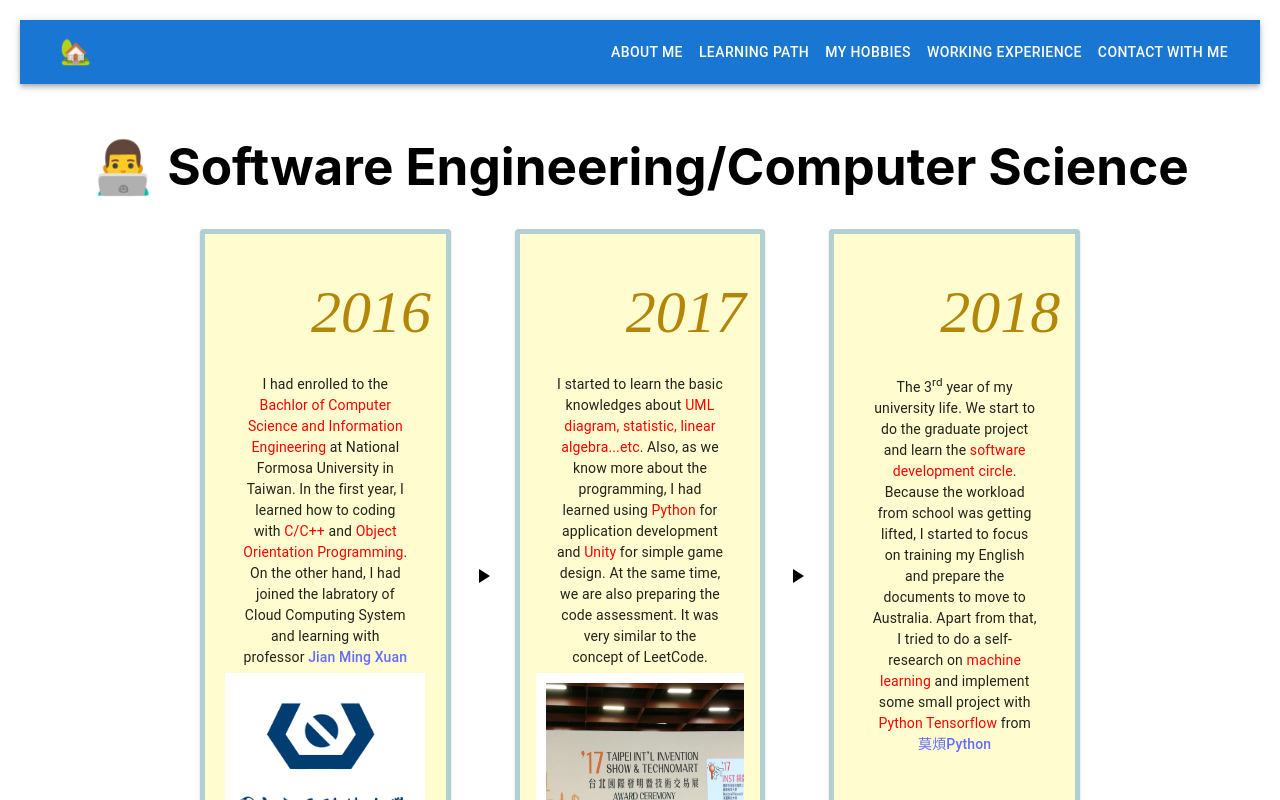
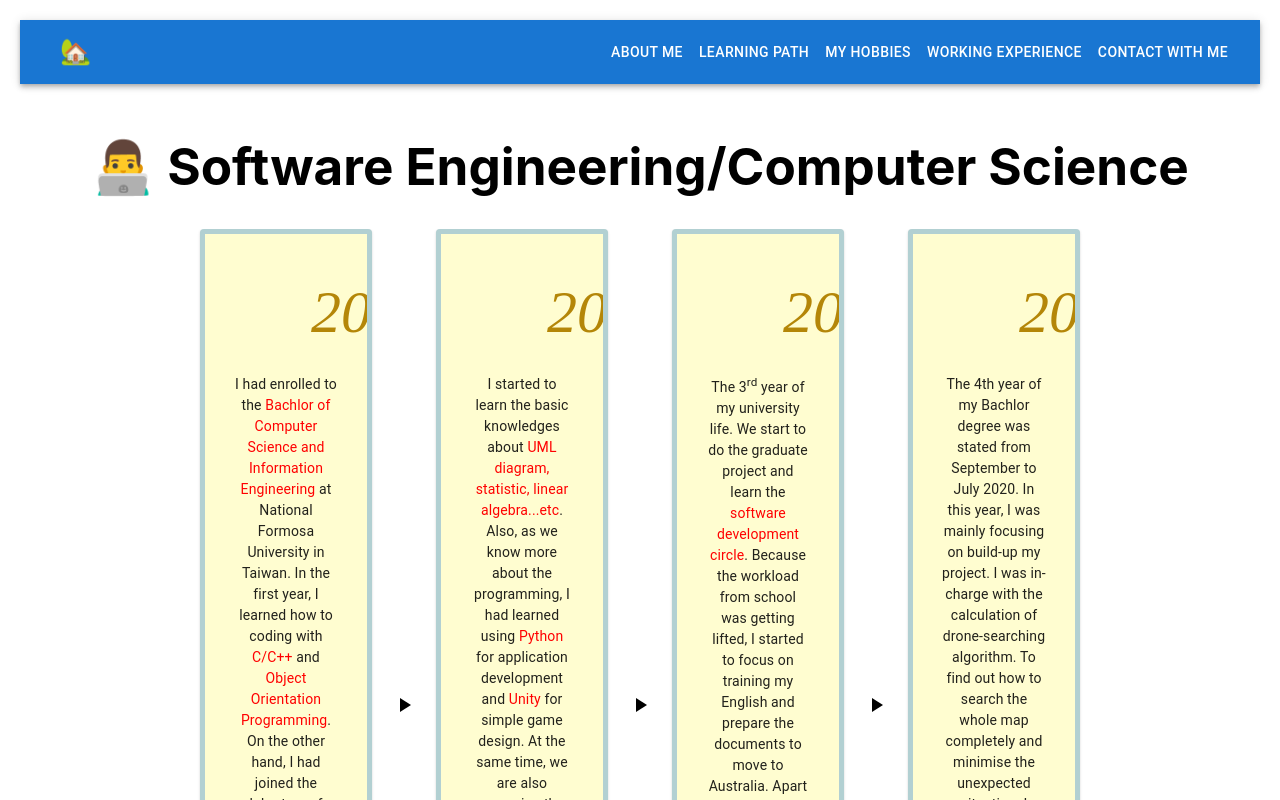
Before and after one commit to warranttsai/warrant-entry, a React (Vite) app: page /learning-path in a window 1280 px wide. Shown: the top 800 px of the page. Built offline with nearby package versions, Linux system fonts and the light colour scheme.

Commit message:
feat: finished se 2019

```diff
--- a/src/components/learning-path-components/software-engineering/SE2019.tsx
+++ b/src/components/learning-path-components/software-engineering/SE2019.tsx
@@ -3,17 +3,23 @@ import Card from "@mui/material/Card";
 import CardContent from "@mui/material/CardContent";
 import Typography from "@mui/material/Typography";
 // images
-import NationalFormosaUniversity from "../../assets/national-formosa-university.jpeg";
+import AlgorithmMock from "../../../assets/SE2019/algorithm-mock.jpeg";
 // styled-components
 import { BrownCenterTitle } from "../../styled-component/Title";
 
-export function SE2016() {
+export function SE2019() {
   return (
     <>
-      <Card sx={{ width: 300 }}>
+      <Card
+        sx={{
+          width: 300,
+          background: "#FFFDD0",
+          border: "5px solid rgba(3, 102, 214, 0.3)",
+        }}
+      >
         <CardContent>
           <BrownCenterTitle style={{ minWidth: "300px" }}>
-            2016
+            2019
           </BrownCenterTitle>
           <Typography
             sx={{
@@ -24,12 +30,14 @@ export function SE2016() {
             color="text.primary"
             gutterBottom
           >
-            I had enrolled to the Computer Science and Information
-            EngineeringNational at Formosa University in Taiwan. In the first
-            year, I learned how to coding with C/C++ and Object Orientation
-            Programming.
+            The 4th year of my Bachlor degree was stated from September to July
+            2020. In this year, I was mainly focusing on build-up my project. I
+            was in-charge with the calculation of drone-searching algorithm. To
+            find out how to search the whole map completely and minimise the
+            unexpected situation. I decided to operate the drone to circle the
+            map until the center of the map.
           </Typography>
-          <img style={{ width: 200 }} src={NationalFormosaUniversity} />
+          <img style={{ width: 250 }} src={AlgorithmMock} />
         </CardContent>
       </Card>
     </>
--- a/src/pages/learning-path/LearningPath.tsx
+++ b/src/pages/learning-path/LearningPath.tsx
@@ -3,6 +3,7 @@ import { ArrowComponent } from "../../components/learning-path-components/ArrowC
 import SE2016 from "../../components/learning-path-components/software-engineering/SE2016";
 import SE2017 from "../../components/learning-path-components/software-engineering/SE2017";
 import SE2018 from "../../components/learning-path-components/software-engineering/SE2018";
+import { SE2019 } from "../../components/learning-path-components/software-engineering/SE2019";
 import { BlackCenterTitle } from "../../components/styled-component/Title";
 
 export default function LearningPath() {
@@ -25,6 +26,8 @@ export default function LearningPath() {
           <SE2017 />
           <ArrowComponent />
           <SE2018 />
+          <ArrowComponent />
+          <SE2019 />
         </div>
       </div>
       <div
```
Also changed, not shown: src/assets/SE2019/algorithm-mock.jpeg (added).
